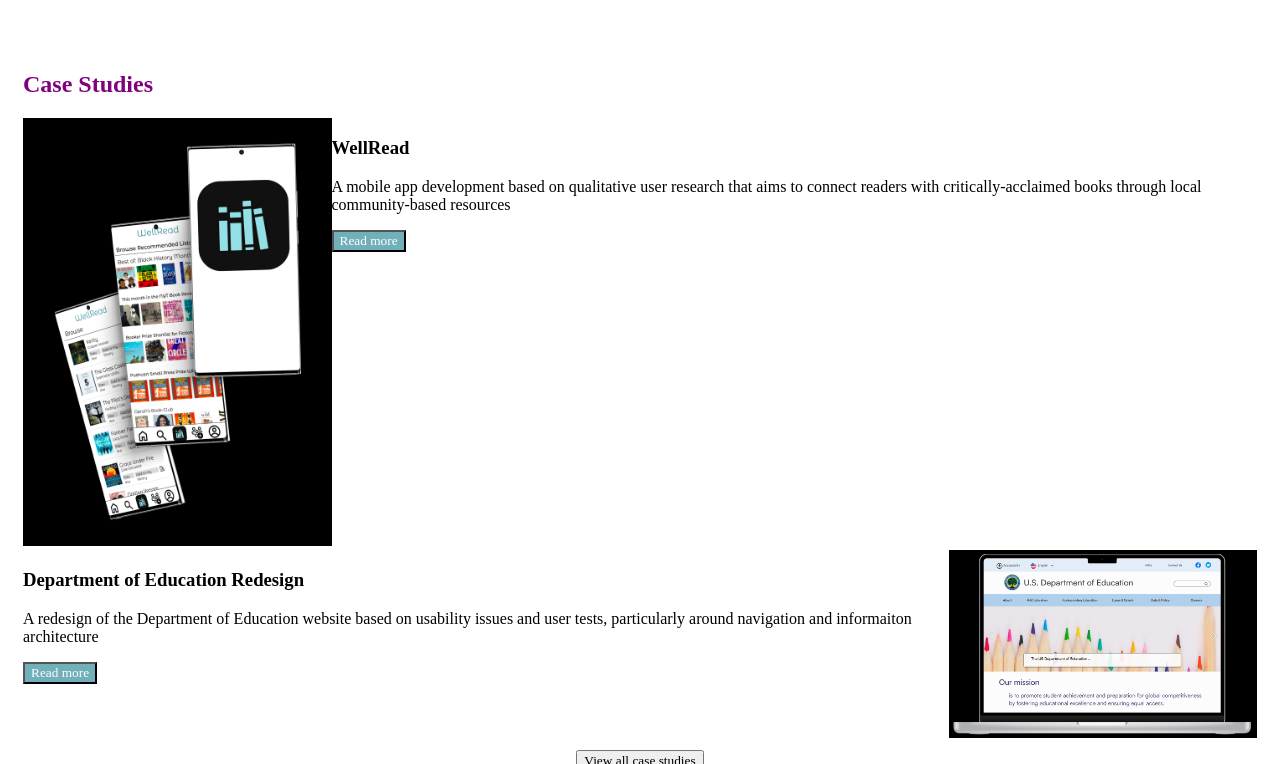
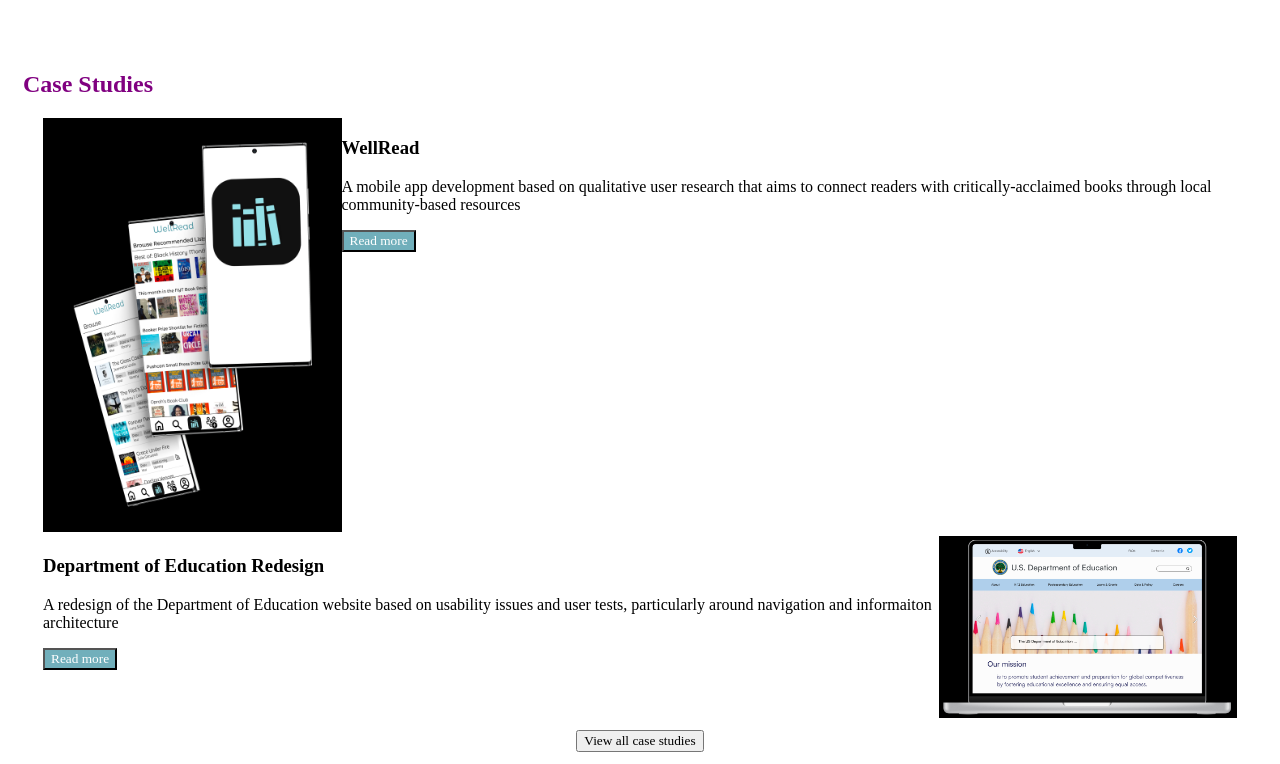
Before and after one commit to alicebtoklas/HW_18, a plain HTML site: page index.html in a window 1280 px wide. Shown: the part 693-1457 px from the top of the page. Drawn offline with Linux system fonts and the light colour scheme.

Commit message:
Update style.css

```diff
--- a/CSS/style.css
+++ b/CSS/style.css
@@ -58,13 +58,16 @@ h2 {
 }
 .wellRead {
     display: grid;
-    justify-content: start;
     grid-template-columns: 25% 75%;
+    margin-right: 20px;
+    margin-left: 20px;
 
 }
 .deptEd {
     display: grid;
     grid-template-columns: 75% 25%;
+    margin-right: 20px;
+    margin-left: 20px;
 }
 .allProjectsCenter {
     margin-top: 8px;
```
